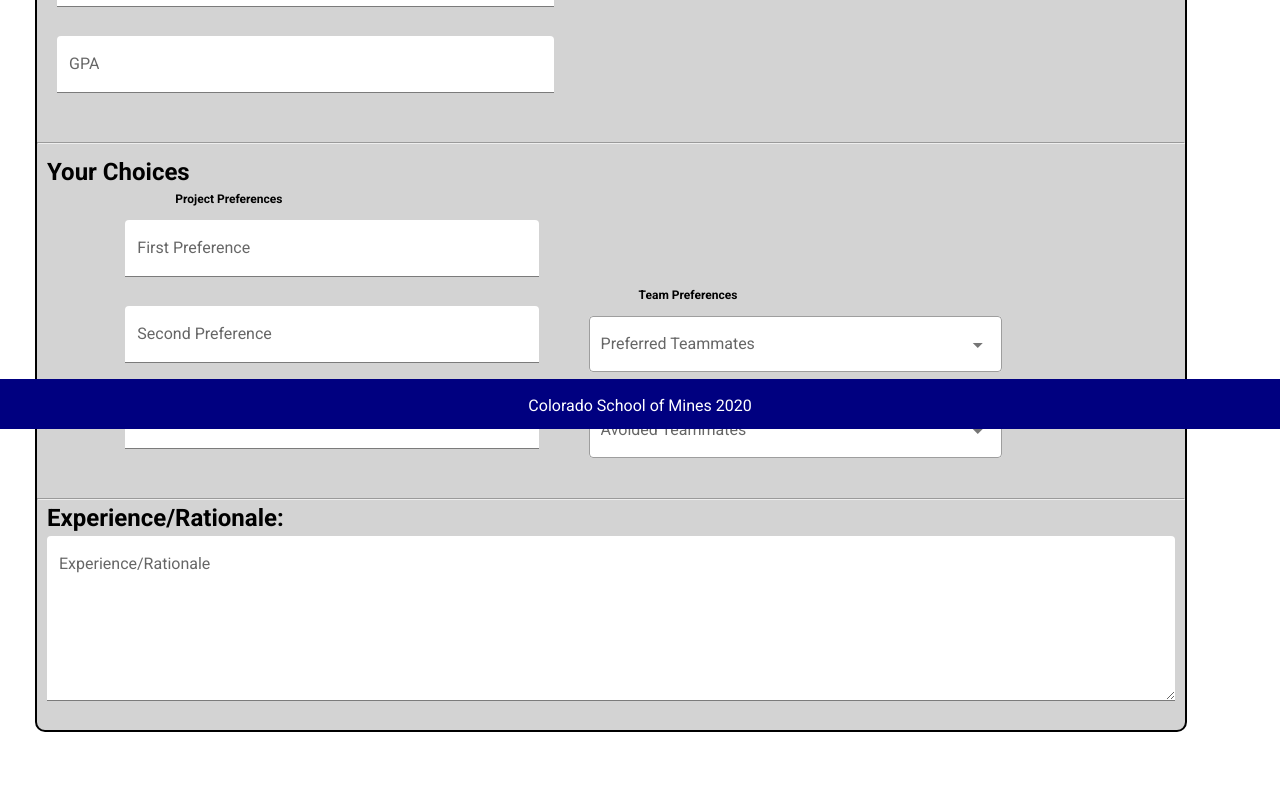
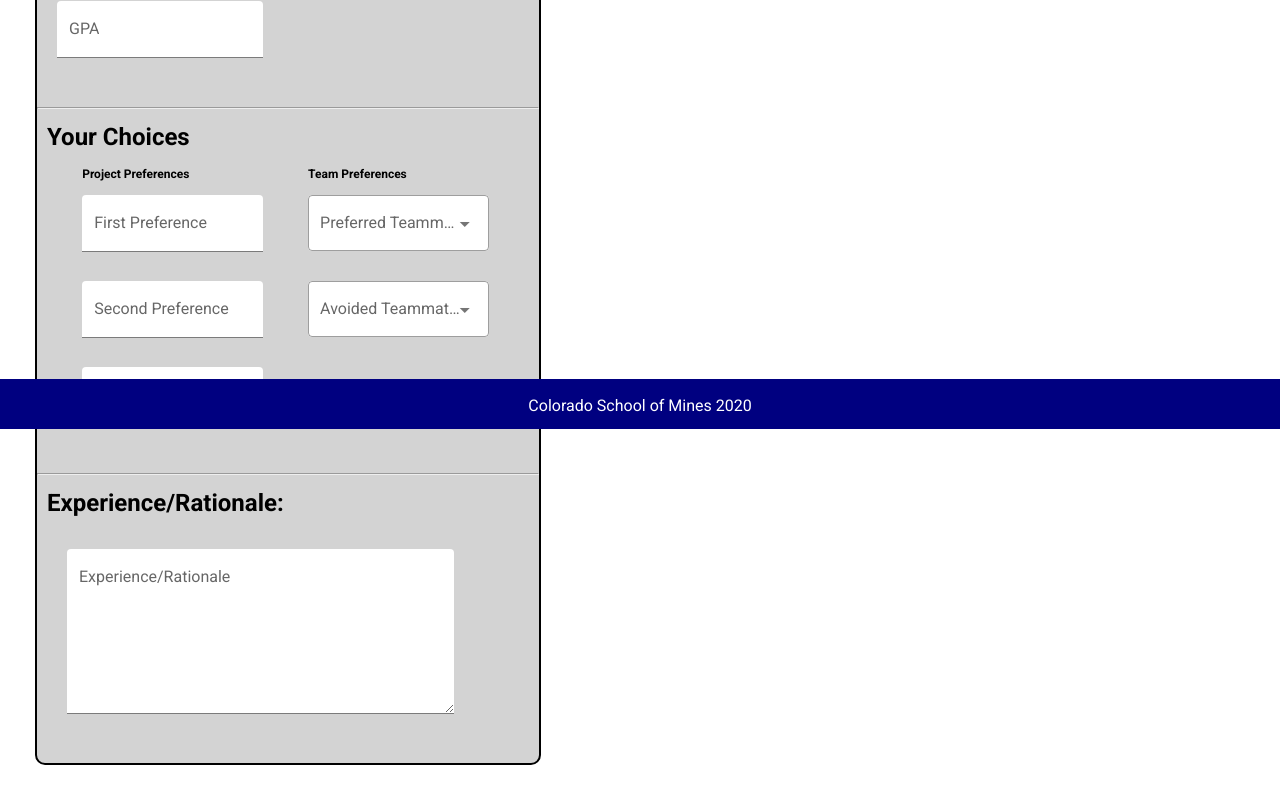
Before and after one commit to cpainterwakefield/fs-team-assembler, a Vue app in the folder reconnect/: page /student in a window 1280 px wide. Shown: the part 371-1171 px from the top of the page. Before the commit the page ends 1138 px from the top, so only its background shows below. Built offline with nearby package versions, Linux system fonts and the light colour scheme; no server answers.

Commit message:
Some layout tweaks.

```diff
--- a/reconnect/src/views/student/Profile.vue
+++ b/reconnect/src/views/student/Profile.vue
@@ -1,21 +1,25 @@
 <template>
     <v-main>
-        <Header />
+        <Header/>
         <div class="profile_main">
-            <h1>Profile </h1>
+            <h1>Profile (Click "Edit" to Modify)</h1>
             <hr>
             <div class="top">
                 <v-layout wrap>
                     <v-flex>
                         <div class="left-questions">
-                            <v-text-field class="text3" readonly background-color="white" filled color="black" label="Preferred Name" :value="name"></v-text-field>
-                            <v-text-field class="text3" readonly background-color="white" filled color="black" label="Minor" :value="minor"></v-text-field>
-                            <v-text-field class="text3" readonly background-color="white" filled color="black" label="GPA" :value="gpa"></v-text-field>
+                            <v-text-field class="text3" readonly background-color="white" filled color="black"
+                                          label="Preferred Name" :value="name"></v-text-field>
+                            <v-text-field class="text3" readonly background-color="white" filled color="black"
+                                          label="Minor" :value="minor"></v-text-field>
+                            <v-text-field class="text3" readonly background-color="white" filled color="black"
+                                          label="GPA" :value="gpa"></v-text-field>
                         </div>
                     </v-flex>
                     <v-flex>
                         <div class="right-pref">
-                            <v-text-field class="text" readonly background-color="white" filled color="black" label="Project/Team Preference" :value="preference"></v-text-field>
+                            <v-text-field class="text" readonly background-color="white" filled color="black"
+                                          label="Project/Team Preference" :value="preference"></v-text-field>
                         </div>
                     </v-flex>
                 </v-layout>
@@ -25,20 +29,30 @@
                 <h2> Your Choices </h2>
                 <div class="projects2">
                     <h3 class="h3_1"> Project Preferences </h3>
-                    <v-text-field class="text" readonly background-color="white" filled color="black" label="First Preference" :value="getProj(this.firstProj)"></v-text-field>
-                    <v-text-field class="text" readonly background-color="white" filled color="black" label="Second Preference" :value="getProj(this.secondProj)"></v-text-field>
-                    <v-text-field class="text" readonly background-color="white" filled color="black" label="Third Preference" :value="getProj(this.thirdProj)"></v-text-field>
+                    <v-text-field class="text" readonly background-color="white" filled color="black"
+                                  label="First Preference" :value="getProj(this.firstProj)"></v-text-field>
+                    <v-text-field class="text" readonly background-color="white" filled color="black"
+                                  label="Second Preference" :value="getProj(this.secondProj)"></v-text-field>
+                    <v-text-field class="text" readonly background-color="white" filled color="black"
+                                  label="Third Preference" :value="getProj(this.thirdProj)"></v-text-field>
                 </div>
                 <div class="teams2">
                     <h3 class="h3_1"> Team Preferences </h3>
-                    <v-select width=50px multiple label="Preferred Teammates" outlined background-color="white" readonly :value="team_pref" :items=students item-text="name" item-value="id" v-model="team_pref"></v-select>
-                    <v-select width=50px multiple label="Avoided Teammates" outlined background-color="white" readonly :value="team_avoid" :items=students item-text="name" item-value="id" v-model="team_avoid"></v-select>
+                    <v-select multiple label="Preferred Teammates" outlined background-color="white" readonly
+                              :value="team_pref" :items=students item-text="name" item-value="id"
+                              v-model="team_pref"></v-select>
+                    <v-select multiple label="Avoided Teammates" outlined background-color="white" readonly
+                              :value="team_avoid" :items=students item-text="name" item-value="id"
+                              v-model="team_avoid"></v-select>
                 </div>
             </div>
             <hr>
-            <div class="experience">
+            <div class="bottom">
                 <h2> Experience/Rationale: </h2>
-                <v-textarea background-color="white" readonly filled color="black" label="Experience/Rationale" :value="experience"></v-textarea>
+                <div class="left-questions">
+                    <v-textarea background-color="white" readonly filled color="black" label="Experience/Rationale"
+                                :value="experience" class="mt-2"></v-textarea>
+                </div>
             </div>
         </div>
     </v-main>
@@ -132,14 +146,15 @@ export default {
 </script>
 
 <style>
-  body { font-family: sans-serif; }
+    body {
+        font-family: sans-serif;
+    }
 
     h5 {
         color: black;
     }
 
     h1 {
-    font-family: serif;
         margin-bottom: 0;
         color: black;
         font-weight: bold;
@@ -155,10 +170,6 @@ export default {
         text-align: left;
         color: black;
         font-weight: bold;
-  }
-
-  .h3_1 {
-    margin-left: 50px;
         margin-bottom: 12px;
     }
 
@@ -167,18 +178,13 @@ export default {
         color: black;
     }
 
-  center {
-    padding: 25px;
-  }
-
     .profile_main {
         display: inline-block;
-    width: 90%;
         border: 2px solid black;
         border-radius: 10px;
         text-align: center;
         background: #D3D3D3;
-    margin: 35px;
+        margin: 0 35px 35px 35px;
     }
 
     .left-questions {
@@ -200,6 +206,7 @@ export default {
     .projects2 {
         width: 40%;
         display: inline-block;
+        margin: 10px;
     }
 
     .bottom {
@@ -208,9 +215,9 @@ export default {
 
     .teams2 {
         width: 40%;
-    margin-top: 20px;
-    margin-left: 50px;
+        float: right;
         display: inline-block;
+        margin: 10px;
     }
 
 </style>
```
Lines whose indentation alone changed are shown as unchanged.
